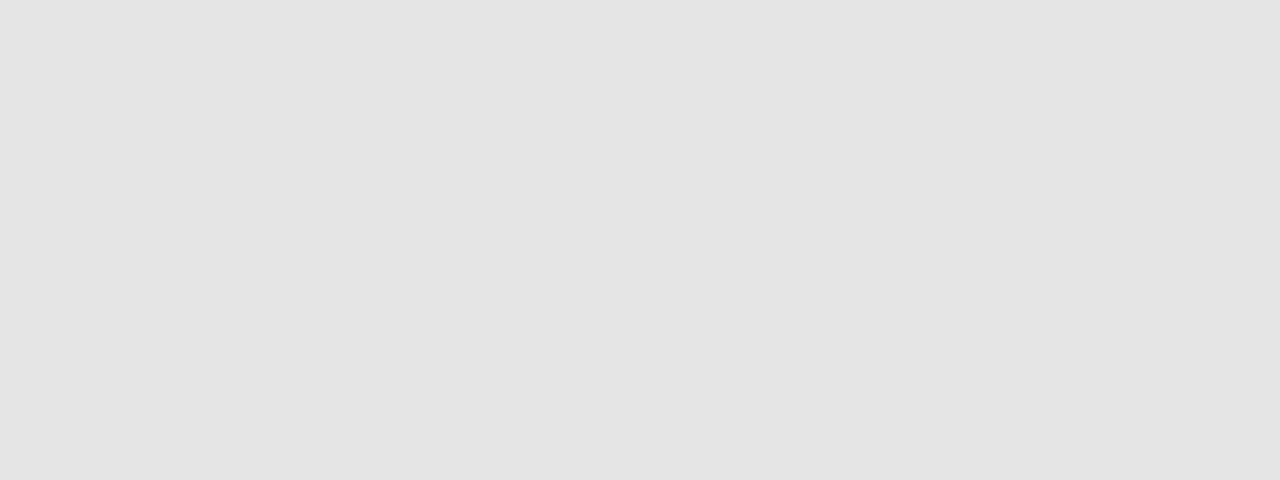
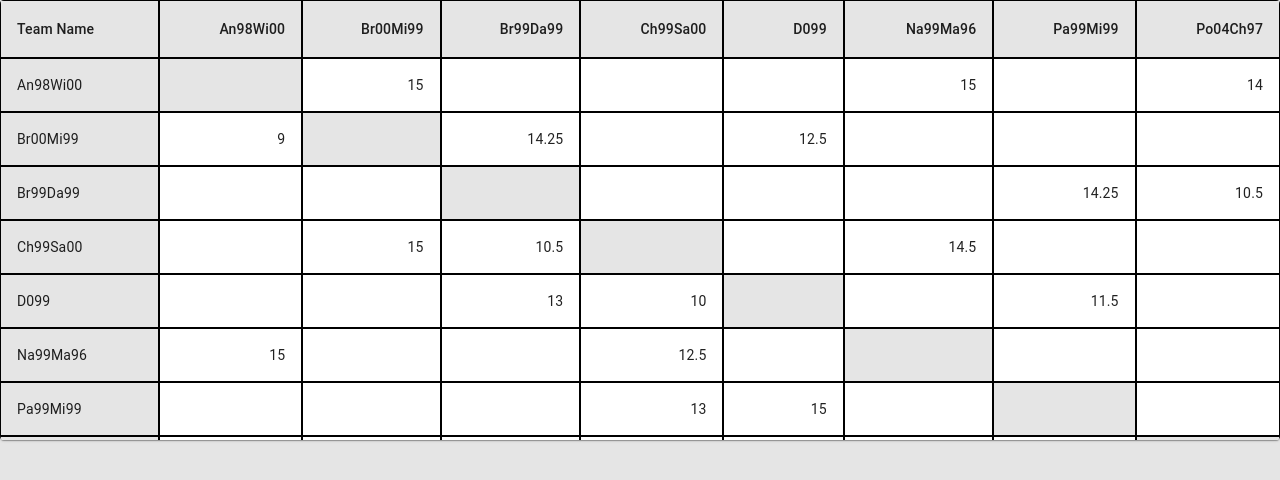
Before and after one commit to vanessamaike/CSC480-21F, a React (Create React App) app in the folder frontend/: page /testing in a window 1280 px wide. Shown: the top 480 px of the page. Built offline with nearby package versions, Linux system fonts and the light colour scheme.

Commit message:
created excel table component

```diff
--- a/frontend/src/App.js
+++ b/frontend/src/App.js
@@ -6,6 +6,7 @@ import {BrowserRouter as Router, Route, Switch} from 'react-router-dom'
 import HomePage from "./pages/Home/HomePage"
 import LoginPage from './pages/Login/LoginPage';
 import ProfessorHomeDashboard from './pages/Professor/ProfessorHomeDashboard';
+import TestingPage from './pages/TestingPage';
 
 function App() {
   return (
@@ -13,6 +14,7 @@ function App() {
         <Switch>
           <Route exact path="/login" component={LoginPage}></Route>
           <Route exact path="/professorhomedashboard" component={ProfessorHomeDashboard}></Route>
+          <Route exact path="/testing" component={TestingPage}></Route>
         </Switch>
     </Router>
   );
--- /dev/null
+++ b/frontend/src/components/CustomizedTables.js
@@ -0,0 +1,106 @@
+import * as React from "react";
+import Paper from "@mui/material/Paper";
+import Table from "@mui/material/Table";
+import TableBody from "@mui/material/TableBody";
+import TableCell from "@mui/material/TableCell";
+import TableContainer from "@mui/material/TableContainer";
+import TableHead from "@mui/material/TableHead";
+import TablePagination from "@mui/material/TablePagination";
+import TableRow from "@mui/material/TableRow";
+import { secondaryColor, primaryColor, fontColor } from "../styles/Style";
+import { borderRadius } from "@mui/system";
+
+const rows = [
+  ["An98Wi00", "0", "15", "0", "0", "0", "15", "0", "14", "0", "14.67"],
+  ["Br00Mi99", "9", "0", "14.25", "0", "12.5", "0", "0", "0", "0", "11.92"],
+  ["Br99Da99", "0", "0", "0", "0", "0", "0", "14.25", "10.5", "13", "12.58"],
+  ["Ch99Sa00", "0", "15", "10.5", "0", "0", " 14.5", "0", "0", "0", "13.33"],
+  ["D099", "0", "0", "13", "10", "0", "0", "11.5", "0", "0", "11.50"],
+  ["Na99Ma96", "15", "0", "0", "12.5", "0", "0", "0", "0", "14", "13.83"],
+  ["Pa99Mi99", "0", "0", "0", "13", "15", "0", "0", "0", "13.75", "14.08"],
+  ["Po04Ch97", "8.5", "15", "0", "0", "0", "0", "0", "13", "0", "12.17"],
+];
+
+const label = [{ id: 'name', label: 'Team Name', minWidth: 50 }]
+
+const headers = rows.map((index) => {
+  return {
+    id: index[0],
+    label: index[0],
+    minWidth: 50,
+    align: "right",
+    format: (value) => value.toLocaleString("en-US"),
+  };
+});
+const columns = label.concat(headers)
+
+function createData(name, code, population, size) {
+  const density = population / size;
+  return { name, code, population, size, density };
+}
+
+export default function StickyHeadTable() {
+  const [page, setPage] = React.useState(0);
+  const [rowsPerPage, setRowsPerPage] = React.useState(10);
+
+  const handleChangePage = (event, newPage) => {
+    setPage(newPage);
+  };
+
+  const handleChangeRowsPerPage = (event) => {
+    setRowsPerPage(+event.target.value);
+    setPage(0);
+  };
+
+  return (
+    <Paper sx={{ width: "100%", overflow: "hidden" }}>
+      <TableContainer sx={{ maxHeight: 440 }}>
+        <Table stickyHeader aria-label="sticky table">
+          <TableHead>
+            <TableRow>
+              {columns.map((column) => (
+                <TableCell
+                  key={column.id}
+                  align={column.align}
+                  style={{ minWidth: column.minWidth, border: "0.01px solid #000000", backgroundColor: primaryColor}}
+                >
+                  {column.label}
+                </TableCell>
+              ))}
+            </TableRow>
+          </TableHead>
+          <TableBody>
+            {rows
+              .slice(page * rowsPerPage, page * rowsPerPage + rowsPerPage)
+              .map((row, indexRow) => {
+                return (
+                  <TableRow hover role="checkbox" tabIndex={-1} key={row.code} >
+                    {columns.map((column, indexCol) => {
+                      let value = row[indexCol];
+                      let bgColor;
+                      {(indexCol == (indexRow + 1) || indexCol == 0) ? (bgColor=primaryColor) : (bgColor=secondaryColor)}
+                      return (
+                        <TableCell key={column.id} align={column.align} style={{ backgroundColor: bgColor, border: "0.01px solid #000000"}}>
+                          {value != 0
+                            ? value : ""}
+                        </TableCell>
+                      );
+                    })}
+                  </TableRow>
+                );
+              })}
+          </TableBody>
+        </Table>
+      </TableContainer>
+      {/* <TablePagination
+        rowsPerPageOptions={[10, 25, 100]}
+        component="div"
+        count={rows.length}
+        rowsPerPage={rowsPerPage}
+        page={page}
+        onPageChange={handleChangePage}
+        onRowsPerPageChange={handleChangeRowsPerPage}
+      /> */}
+    </Paper>
+  );
+}
--- /dev/null
+++ b/frontend/src/pages/TestingPage.js
@@ -0,0 +1,12 @@
+import React from 'react'
+import CustomizedTables from '../components/CustomizedTables'
+
+function TestingPage() {
+  return (
+    <div>
+        <CustomizedTables></CustomizedTables>
+    </div>
+  )
+}
+
+export default TestingPage
```
